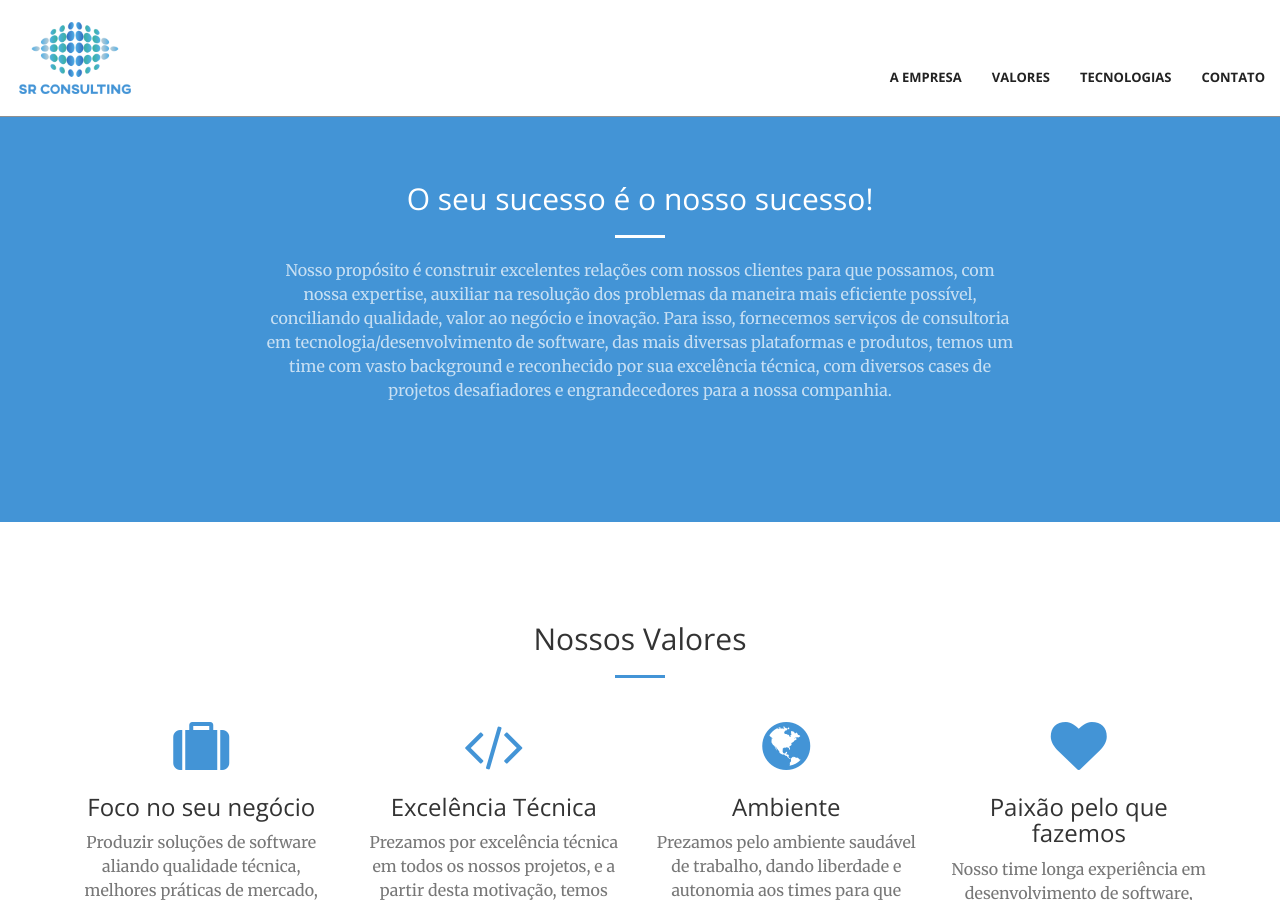
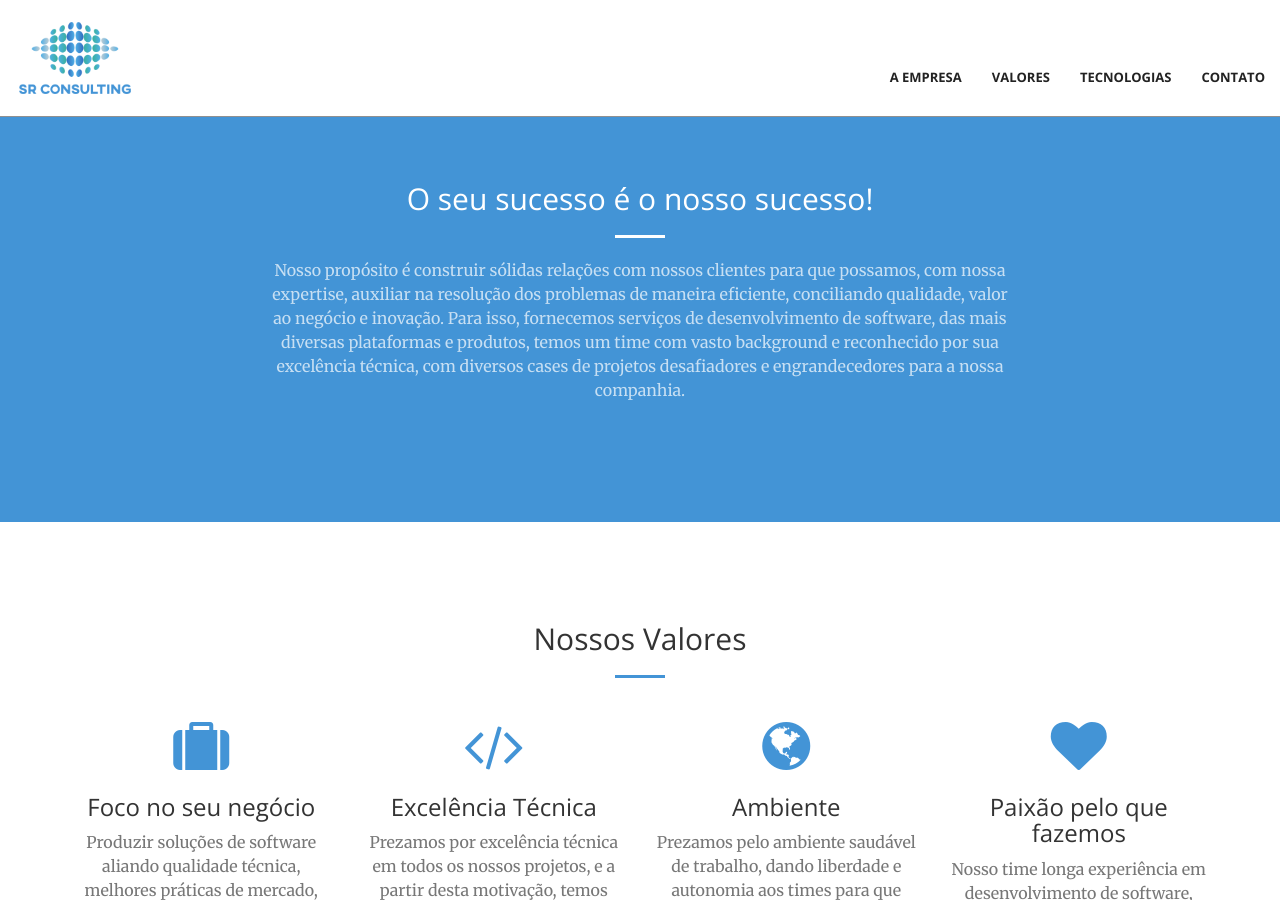
Before and after one commit to srconsulting/srconsulting.github.io, a Jekyll site: the page built from index.html, in a window 1280 px wide and 900 px high, scrolled down 818 px. Built offline with Jekyll 4.4.1, drawn with Linux system fonts in a browser that asks for light colours.

Commit message:
update call to action description

```diff
--- a/_includes/call-to-action.html
+++ b/_includes/call-to-action.html
@@ -4,9 +4,9 @@
             <div class="col-lg-8 col-lg-offset-2 text-center">
                 <h2 class="section-heading">O seu sucesso é o nosso sucesso!</h2>
                 <hr class="light">
-                <p class="text-faded">Nosso propósito é construir excelentes relações com nossos clientes para que possamos,
-                    com nossa expertise, auxiliar na resolução dos problemas da maneira mais eficiente possível, conciliando qualidade,
-                    valor ao negócio e inovação. Para isso, fornecemos serviços de consultoria em tecnologia/desenvolvimento de software,
+                <p class="text-faded">Nosso propósito é construir sólidas relações com nossos clientes para que possamos,
+                    com nossa expertise, auxiliar na resolução dos problemas de maneira eficiente, conciliando qualidade,
+                    valor ao negócio e inovação. Para isso, fornecemos serviços de desenvolvimento de software,
                     das mais diversas plataformas e produtos, temos um time com vasto background e reconhecido por sua excelência técnica,
                     com diversos cases de projetos desafiadores e engrandecedores para a nossa companhia.</p>
                 <!-- <a href="#" class="btn btn-default btn-xl">Get Started!</a> -->
```
